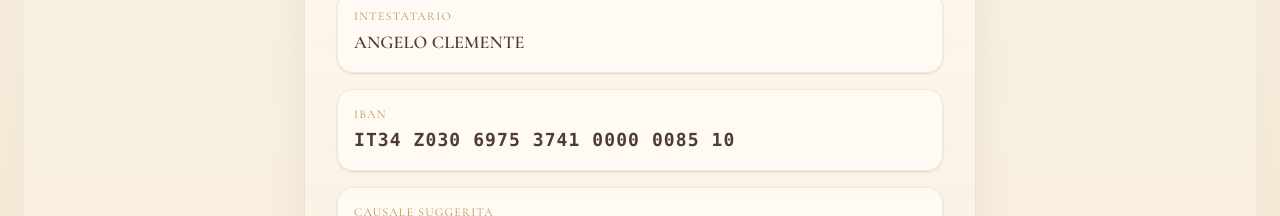
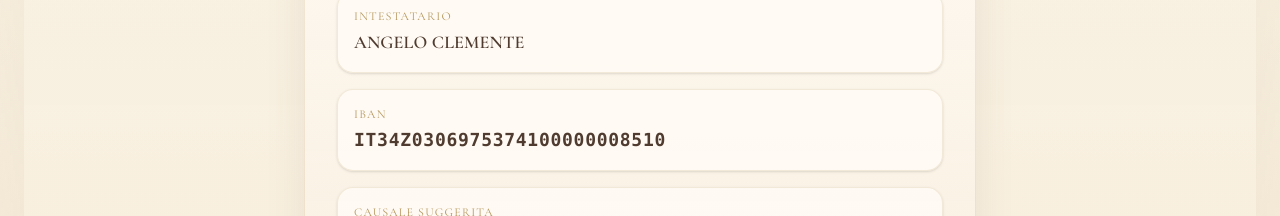
Before and after one commit to AngeloClm/SitoMatrimonio, a Next.js app: page / in a window 1280 px wide. Shown: the part 4580-4796 px from the top of the page. Built offline with nearby package versions, Linux system fonts and the light colour scheme; no server answers; a web font is replaced by a local one.

Commit message:
Correggi IBAN visualizzato

```diff
--- a/src/app/page.tsx
+++ b/src/app/page.tsx
@@ -521,7 +521,7 @@ export default function Home() {
 
               <div className="rounded-2xl border border-[rgba(181,150,92,0.18)] bg-[rgba(255,252,246,0.82)] p-4 shadow-sm">
                 <p className="mb-1 text-xs uppercase tracking-widest text-[var(--gold)]">IBAN</p>
-                <p className="break-all font-mono text-lg font-semibold tracking-[0.06em] text-[var(--ink)]">IT34 Z030 6975 3741 0000 0085 10</p>
+                <p className="break-all font-mono text-lg font-semibold tracking-[0.04em] text-[var(--ink)]">IT34Z0306975374100000008510</p>
               </div>
 
               <div className="rounded-2xl border border-[rgba(181,150,92,0.18)] bg-[rgba(255,252,246,0.82)] p-4 shadow-sm">
```
